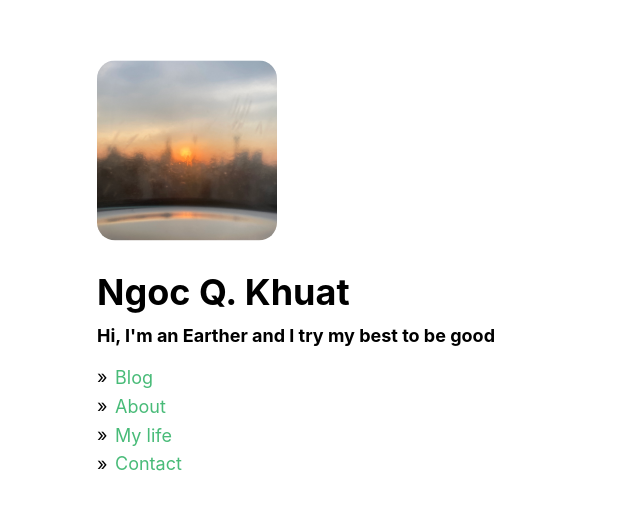
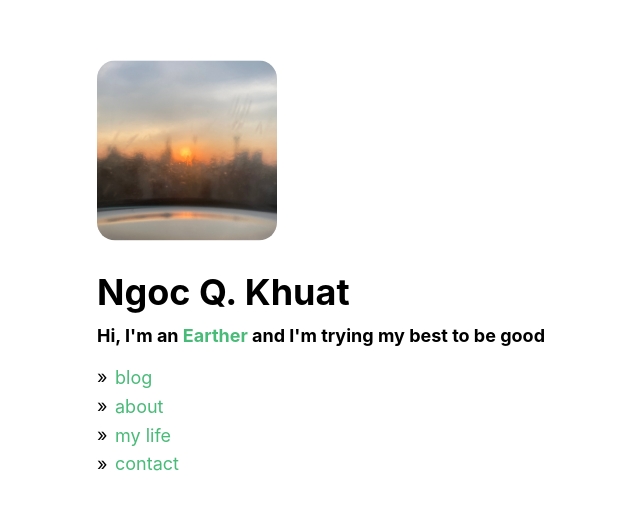
Before and after one commit to qnkhuat/nextjs-tutorial, a Next.js app: page / in a window 1280 px wide. Shown: the part 130-640 px from the top of the page, without its empty margins (31-671 px from the left). Built offline with nearby package versions, Linux system fonts and the light colour scheme.

Commit message:
Add link to definition in home page and change routing name to lower cases

```diff
--- a/components/layout.js
+++ b/components/layout.js
@@ -4,23 +4,23 @@ import Link from 'next/link'
 
 // TODO : move these info to a yaml
 export const siteName= 'Ngoc Q. Khuat'
-export const siteDescription = "Hi, I'm an Earther and I try my best to be good"
+export const siteDescription = "Hi, I'm an Earther and I'm trying my best to be good" // If change this, change in pages/index.js too
 export const siteTitle = "An ordinary Homo Sapiens's blog"
 export const displayPages = [
 	{
-		"name":"Blog",
+		"name":"blog",
 		"url": "/blog"
 	},
 	{
-		"name":"About",
+		"name":"about",
 		"url":"/about"
 	},
 	{
-		"name":"My life",
+		"name":"my life",
 		"url":"/timeline"
 	},
 	{
-		"name":"Contact",
+		"name":"contact",
 		"url":"/contact"
 	}
 ]
--- a/pages/[post].js
+++ b/pages/[post].js
@@ -11,7 +11,7 @@ export default function Post({ postData }) {
 				<meta name="og:title" content={postData.title} />
 				<meta name="description" content={postData.title}/>
 
-      </Head>
+				</Head>
 			<article className='container'>
         <h1 className="mb-0">{postData.title}</h1>
 				<p className="text-gray-500 text-sm m-0">Posted: {formatDateStr(postData.date)}</p>
--- a/pages/index.js
+++ b/pages/index.js
@@ -16,7 +16,7 @@ export default function Home() {
 						className="w-40 rounded-2xl"
 					/>
 					<h1 className='mb-0 name'>{siteName}</h1>
-					<h4 className="m-0">{siteDescription}</h4>
+					<h4 className="m-0">Hi, I'm an <Link href="/earther">Earther</Link> and I'm trying my best to be good</h4>
 					<div id="urls" className="mt-3">
 						<ul className="ul-arrow">
 							{displayPages.map(({ name, url }) => (
```
Also changed, not shown: 1 other file (tests, documents, lock files or other folders).
